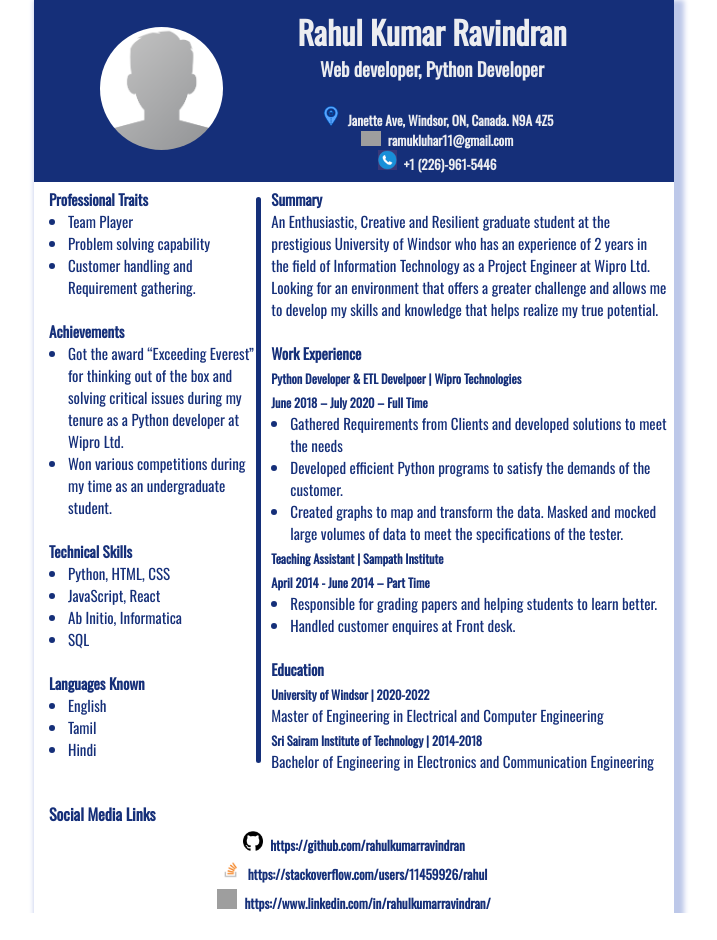
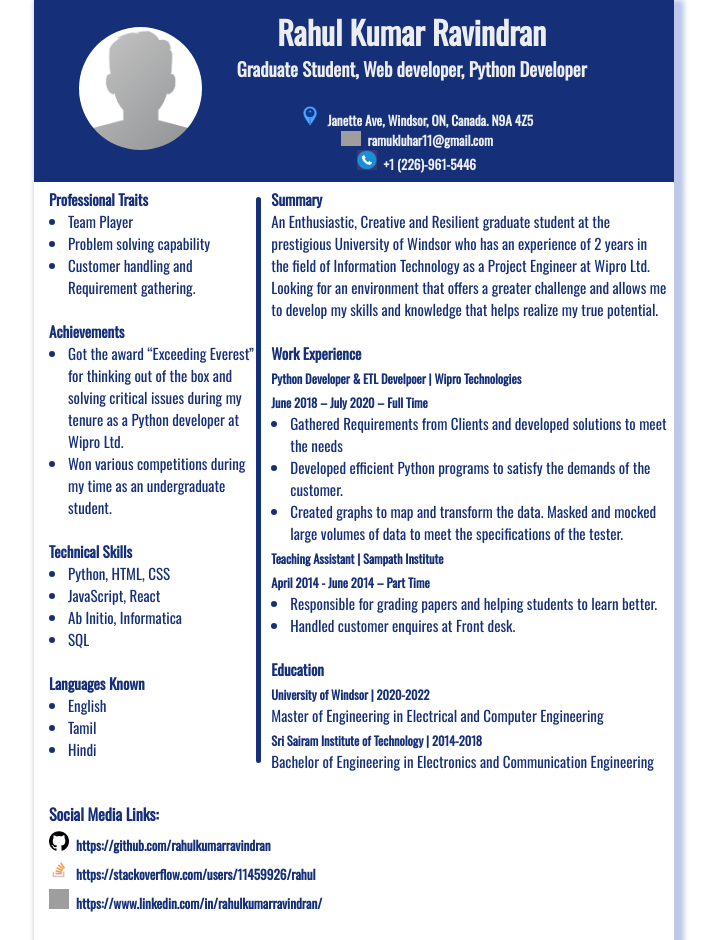
Before and after one commit to rahulkumarravindran/my-resume, a React (Create React App) app: page / in a window 1280 px wide. Shown: the top 940 px of the page, without its empty margins (286-1003 px from the left). Before the commit the page ends 913 px from the top, so only its background shows below. Built offline with nearby package versions, Linux system fonts and the light colour scheme; grey boxes are pictures that could not be loaded.

Commit message:
added css to left align the social media links

```diff
--- a/src/App.js
+++ b/src/App.js
@@ -5,7 +5,7 @@ import Body from './components/Body'
 function App() {
   const resumeDetails = {
     name: 'Rahul Kumar Ravindran',
-    designation :'Web developer, Python Developer',
+    designation :'Graduate Student, Web developer, Python Developer',
     address:'Janette Ave, Windsor, ON, Canada. N9A 4Z5',
     emailAddress: 'ramukluhar11@gmail.com',
     phone: '+1 (226)-961-5446',
@@ -18,7 +18,7 @@ function App() {
     areasOfInterest : ['Software Development','IoT','Machine Learning'],
     languages: ['English','Tamil', 'Hindi'],
     links:{github:'https://github.com/rahulkumarravindran',linkedin:'https://www.linkedin.com/in/rahulkumarravindran/',stackoverflow:'https://stackoverflow.com/users/11459926/rahul'},
-
+    projects: [{name:'Resume',description:''},{name:'Task tracker',description:''},{name: 'Picture based authentication',description:''}],
   }
   return (
     <div className="App">
--- a/src/components/Body.js
+++ b/src/components/Body.js
@@ -42,10 +42,14 @@ const Body = (props) => {
         </div>
         <br></br>
         <div className='body-bottom'>
-            <h4>Social Media Links</h4>
+            <h4>Social Media Links:</h4>
             <a href={props.resumeDetails.links.github}><h5><img src={githubImage} alt='Github:'></img>{props.resumeDetails.links.github}</h5></a>
             <a href={props.resumeDetails.links.stackoverflow}><h5><img src={stackoverflowImage} alt='StackOverFlow'></img>{props.resumeDetails.links.stackoverflow}</h5></a>
             <a href={props.resumeDetails.links.linkedin}><h5><img src={linkedinImage} alt='LinkedIn'></img>{props.resumeDetails.links.linkedin}</h5></a>
+            <br></br>
+            <h4>Projects:</h4>
+            <h5></h5>
+            <p></p>
         </div>
         </>
     )
--- a/src/index.css
+++ b/src/index.css
@@ -105,18 +105,22 @@
 
 .body-bottom{
   color:  #152F79;
-  align-items: flex-start;
+  text-align: left;
+  box-sizing: content-box;
+  padding-left: 15px;
 }
 
 .body-bottom h4{
   text-align: left;
   box-sizing: content-box;
-  padding-left: 15px;
+
 }
 
 .body-bottom a{
   text-decoration: none;
   color: #152F79;
+  width: 50%;
+
 }
 
 .body-bottom h5{
```
